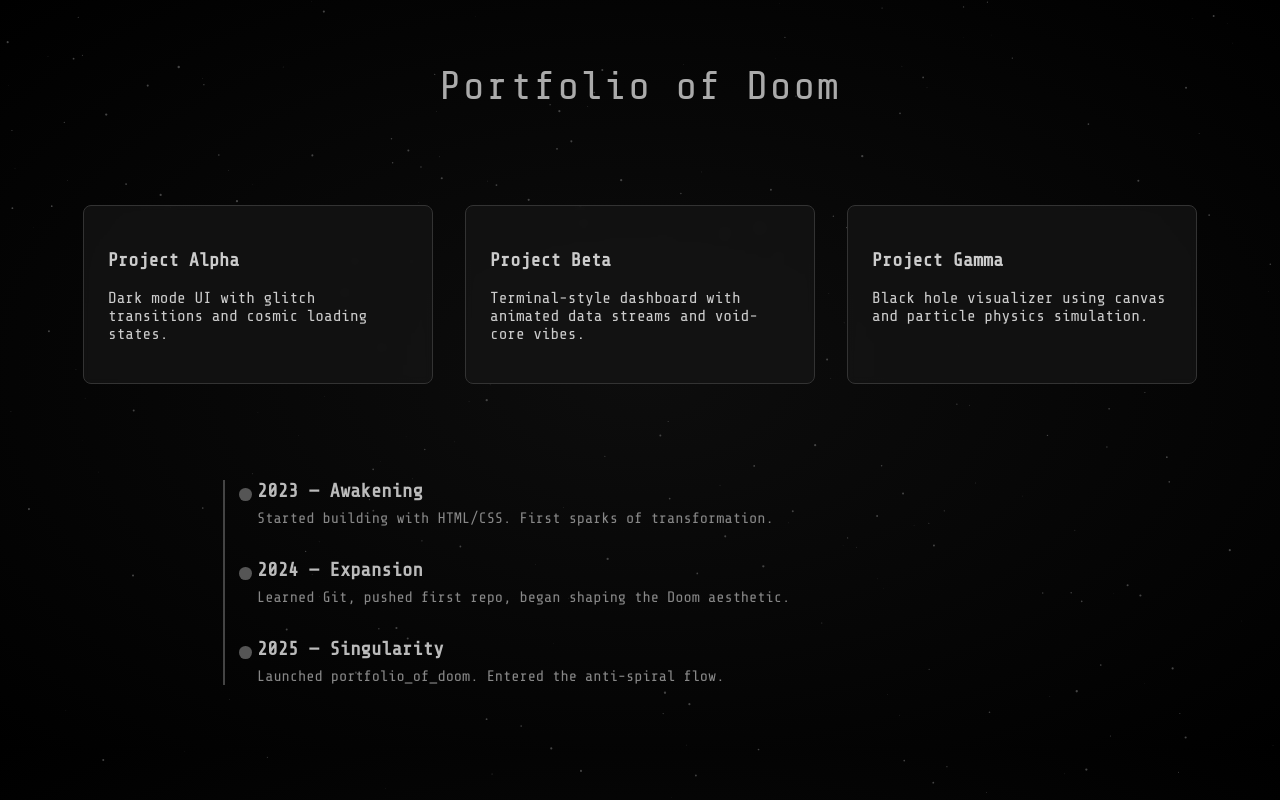
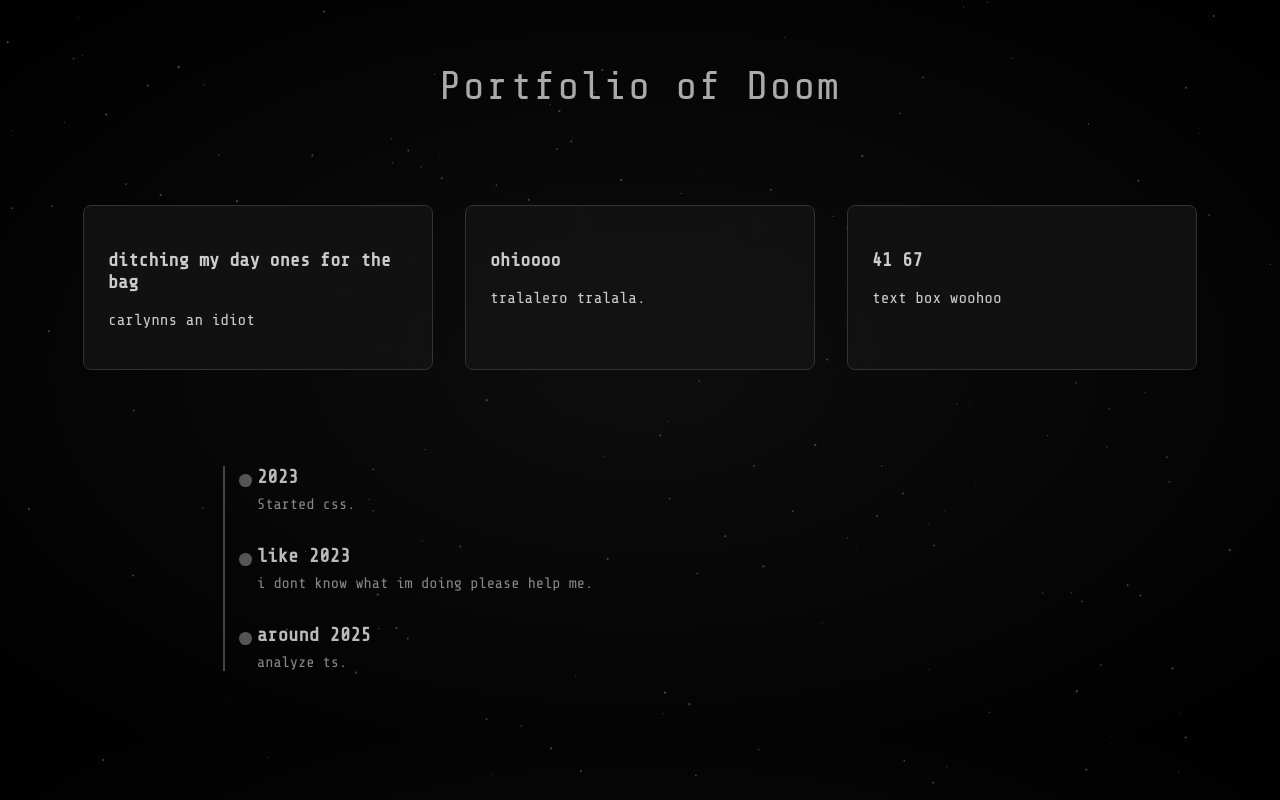
Before and after one commit to joshisnthere/portfolio_of_doom, a plain HTML site: page index.html in a window 1280 px wide. Drawn offline with nearby package versions, Linux system fonts and the light colour scheme.

```diff
--- a/index.html
+++ b/index.html
@@ -93,31 +93,31 @@
 
   <section class="projects">
     <div class="card">
-      <h3>Project Alpha</h3>
-      <p>Dark mode UI with glitch transitions and cosmic loading states.</p>
+      <h3>ditching my day ones for the bag</h3>
+      <p>carlynns an idiot</p>
     </div>
     <div class="card">
-      <h3>Project Beta</h3>
-      <p>Terminal-style dashboard with animated data streams and void-core vibes.</p>
+      <h3>ohioooo</h3>
+      <p>tralalero tralala.</p>
     </div>
     <div class="card">
-      <h3>Project Gamma</h3>
-      <p>Black hole visualizer using canvas and particle physics simulation.</p>
+      <h3>41 67</h3>
+      <p>text box woohoo</p>
     </div>
   </section>
 
   <section class="timeline">
     <div class="event">
-      <h3>2023 — Awakening</h3>
-      <p>Started building with HTML/CSS. First sparks of transformation.</p>
+      <h3>2023</h3>
+      <p>Started css.</p>
     </div>
     <div class="event">
-      <h3>2024 — Expansion</h3>
-      <p>Learned Git, pushed first repo, began shaping the Doom aesthetic.</p>
+      <h3>like 2023</h3>
+      <p>i dont know what im doing please help me.</p>
     </div>
     <div class="event">
-      <h3>2025 — Singularity</h3>
-      <p>Launched portfolio_of_doom. Entered the anti-spiral flow.</p>
+      <h3>around 2025</h3>
+      <p>analyze ts.</p>
     </div>
   </section>
 
```
